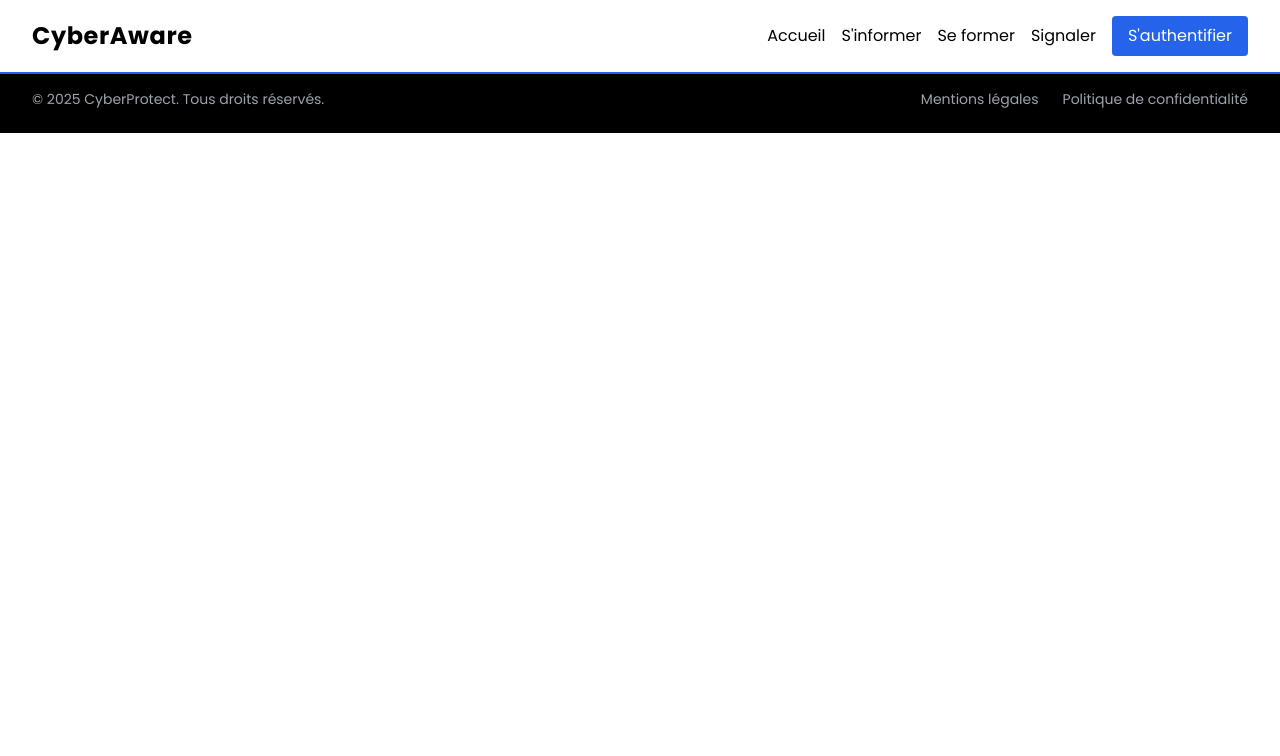
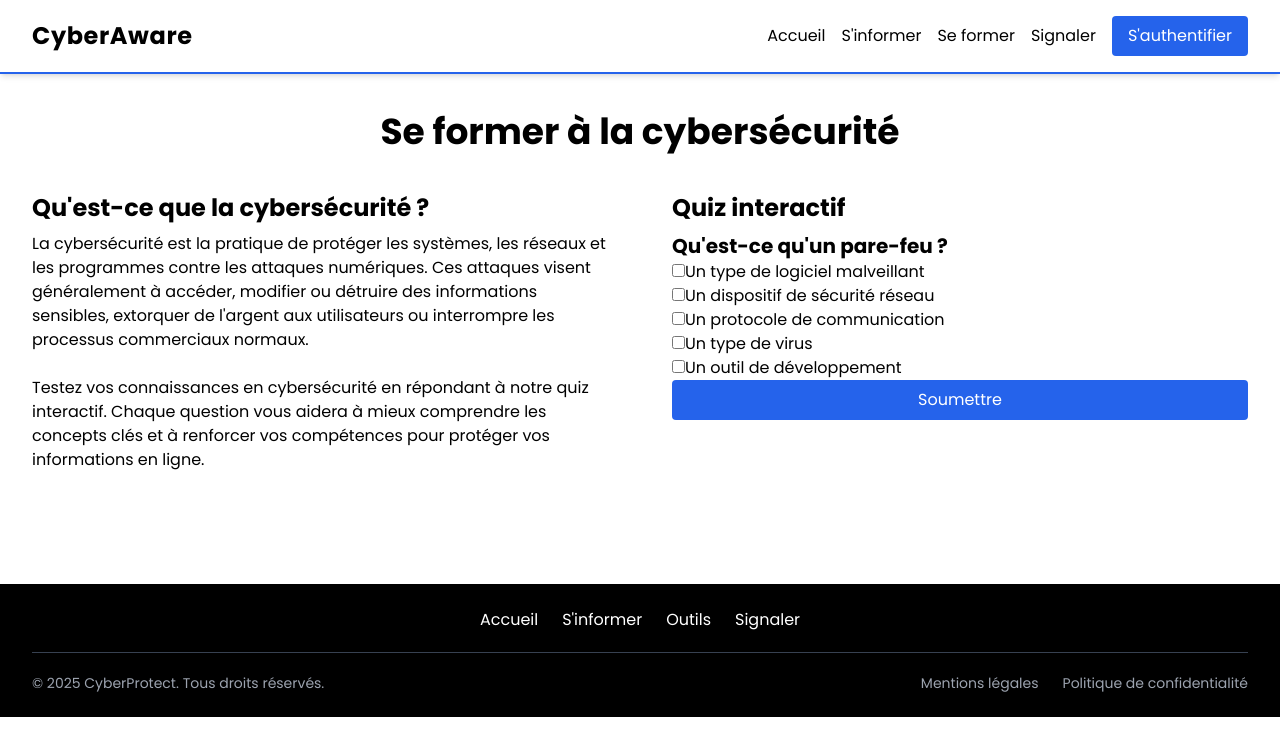
Before and after one commit to OHNIMUS-Leopold/CyberAware, a Nuxt app: page /formation in a window 1280 px wide. Shown: the top 756 px of the page. Built offline with nearby package versions, Linux system fonts and the light colour scheme; no server answers.

Commit message:
page la formation

```diff
--- /dev/null
+++ b/pages/formation.vue
@@ -0,0 +1,145 @@
+<script setup lang="ts">
+interface Question {
+    question: string;
+    options: string[];
+    correctAnswers: string[];
+}
+
+const currentQuestion = ref(0);
+const selectedOptions = ref<string[]>([]);
+const score = ref(0);
+const showFeedback = ref(false);
+
+const questions: Question[] = [
+    {
+        question: "Qu'est-ce qu'un pare-feu ?",
+        options: [
+            "Un type de logiciel malveillant",
+            "Un dispositif de sécurité réseau",
+            "Un protocole de communication",
+            "Un type de virus",
+            "Un outil de développement"
+        ],
+        correctAnswers: ["Un dispositif de sécurité réseau"]
+    },
+    {
+        question: "Quelles sont les méthodes courantes de phishing ?",
+        options: [
+            "Emails frauduleux",
+            "Sites web falsifiés",
+            "Appels téléphoniques",
+            "Messages texte",
+            "Logiciels antivirus"
+        ],
+        correctAnswers: ["Emails frauduleux", "Sites web falsifiés", "Appels téléphoniques", "Messages texte"]
+    },
+    {
+        question: "Qu'est-ce qu'un ransomware ?",
+        options: [
+            "Un logiciel qui demande une rançon",
+            "Un type de pare-feu",
+            "Un outil de cryptage",
+            "Un protocole de sécurité",
+            "Un logiciel antivirus"
+        ],
+        correctAnswers: ["Un logiciel qui demande une rançon"]
+    },
+    {
+        question: "Quelles sont les mesures pour prévenir une attaque DDoS ?",
+        options: [
+            "Utiliser un pare-feu",
+            "Mettre en place un système de détection d'intrusion",
+            "Utiliser un VPN",
+            "Avoir une sauvegarde régulière des données",
+            "Limiter le trafic réseau"
+        ],
+        correctAnswers: ["Utiliser un pare-feu", "Mettre en place un système de détection d'intrusion", "Limiter le trafic réseau"]
+    },
+    {
+        question: "Qu'est-ce qu'un VPN ?",
+        options: [
+            "Un réseau privé virtuel",
+            "Un type de pare-feu",
+            "Un outil de cryptage",
+            "Un protocole de sécurité",
+            "Un logiciel antivirus"
+        ],
+        correctAnswers: ["Un réseau privé virtuel"]
+    }
+];
+
+const submitAnswer = () => {
+    const correctAnswers = questions[currentQuestion.value].correctAnswers;
+    if (selectedOptions.value.every(option => correctAnswers.includes(option)) && selectedOptions.value.length === correctAnswers.length) {
+        score.value++;
+    }
+    showFeedback.value = true;
+    setTimeout(() => {
+        showFeedback.value = false;
+        selectedOptions.value = [];
+        currentQuestion.value++;
+    }, 2000);
+};
+
+const resetQuiz = () => {
+    currentQuestion.value = 0;
+    selectedOptions.value = [];
+    score.value = 0;
+    showFeedback.value = false;
+};
+
+const getOptionClass = (option: string) => {
+    if (!showFeedback.value) return '';
+    const correctAnswers = questions[currentQuestion.value].correctAnswers;
+    if (correctAnswers.includes(option)) {
+        return 'correct';
+    } else if (selectedOptions.value.includes(option)) {
+        return 'incorrect';
+    }
+    return '';
+};
+</script>
+
+
+<template>
+    <main>
+        <h1 class="text-center">Se former à la cybersécurité</h1>
+        <div class="grid grid-cols-2 gap-16 mt-10">
+            <section>
+                <h2 class="mb-2">Qu'est-ce que la cybersécurité ?</h2>
+                <p>
+                    La cybersécurité est la pratique de protéger les systèmes, les réseaux et les programmes contre les attaques numériques. Ces attaques visent généralement à accéder, modifier ou détruire des informations sensibles, extorquer de l'argent aux utilisateurs ou interrompre les processus commerciaux normaux.
+                    <br><br>
+                    Testez vos connaissances en cybersécurité en répondant à notre quiz interactif. Chaque question vous aidera à mieux comprendre les concepts clés et à renforcer vos compétences pour protéger vos informations en ligne.
+                </p>
+            </section>
+            <section>
+                <h2 class="mb-2">Quiz interactif</h2>
+                <div v-if="currentQuestion < questions.length">
+                    <h3>{{ questions[currentQuestion].question }}</h3>
+                    <div v-for="(option, index) in questions[currentQuestion].options" :key="index">
+                        <input type="checkbox" :id="'option' + index" :value="option" v-model="selectedOptions" :disabled="showFeedback">
+                        <label :for="'option' + index" :class="getOptionClass(option)">{{ option }}</label>
+                    </div>
+                    <RoundedButton label="Soumettre" bgColor="bg-primary" class="hover:bg-blue-800 w-auto px-4" :disabled="showFeedback" @click="submitAnswer" />
+                </div>
+
+                <div v-else>
+                    <h3>Votre score : {{ score }}/{{ questions.length }}</h3>
+                    <RoundedButton label="Recommencer le quiz" bgColor="bg-green-500" class="hover:bg-green-600 px-4 w-auto" @click="resetQuiz" />
+                </div>
+            </section>
+        </div>
+    </main>
+</template>
+
+<style scoped>
+.correct {
+    background-color: green;
+    color: white;
+}
+.incorrect {
+    background-color: red;
+    color: white;
+}
+</style>
```
